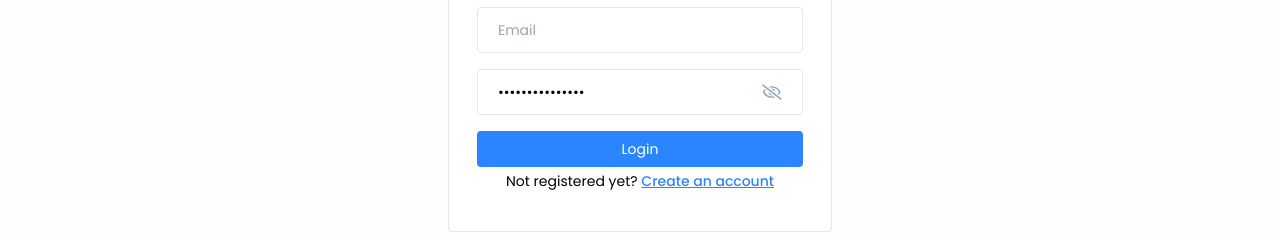
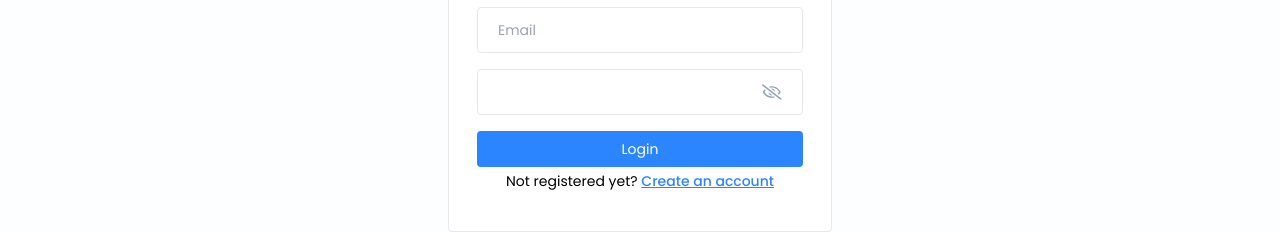
Before and after one commit to MensiPass/NotesApp, a React (Vite) app in the folder frontend/notes/: page /login in a window 1280 px wide. Shown: the part 154-387 px from the top of the page. Built offline with nearby package versions, Linux system fonts and the light colour scheme.

Commit message:
Password input field changes

```diff
--- a/frontend/notes/src/components/Input/PasswordInput.tsx
+++ b/frontend/notes/src/components/Input/PasswordInput.tsx
@@ -1,20 +1,16 @@
 import React, { useState } from "react";
 import { FaRegEye, FaRegEyeSlash } from "react-icons/fa";
-
-const PasswordInput = (value: any, onChange: any, placeholder: any) => {
+interface Props {
+  value: string;
+}
+const PasswordInput = ({ value }: Props) => {
   const [isShowPassword, setIsShowPassword] = useState(false);
   const toggleShowPassword = () => {
     setIsShowPassword(!isShowPassword);
   };
   return (
     <div className="flex items-center bg-transparent border-[1.5px] px-5 rounded mb-3">
-      <input
-        value={value}
-        onChange={onChange}
-        type={isShowPassword ? "text" : "password"}
-        placeholder={placeholder || "Password"}
-        className="w-full text-sm bg-transparent py-3 mr-3 rounded outline-none"
-      />
+      <input className="w-full text-sm bg-transparent py-3 mr-3 rounded outline-none" />
       {isShowPassword ? (
         <FaRegEye
           size={22}
--- a/frontend/notes/src/pages/Login/Login.tsx
+++ b/frontend/notes/src/pages/Login/Login.tsx
@@ -36,13 +36,7 @@ const Login = () => {
               value={email}
               onChange={(e) => setEmail(e.target.value)}
             />
-            <PasswordInput
-              value={password}
-              onChange={(e: {
-                target: { value: React.SetStateAction<string> };
-              }) => setPassword(e.target.value)}
-              placeholder=""
-            ></PasswordInput>
+            <PasswordInput value={password}></PasswordInput>
             {error && <p className="text-red-500 text-xs pb-1">{error}</p>}
             <button type="submit" className="btn-primary">
               Login
```
